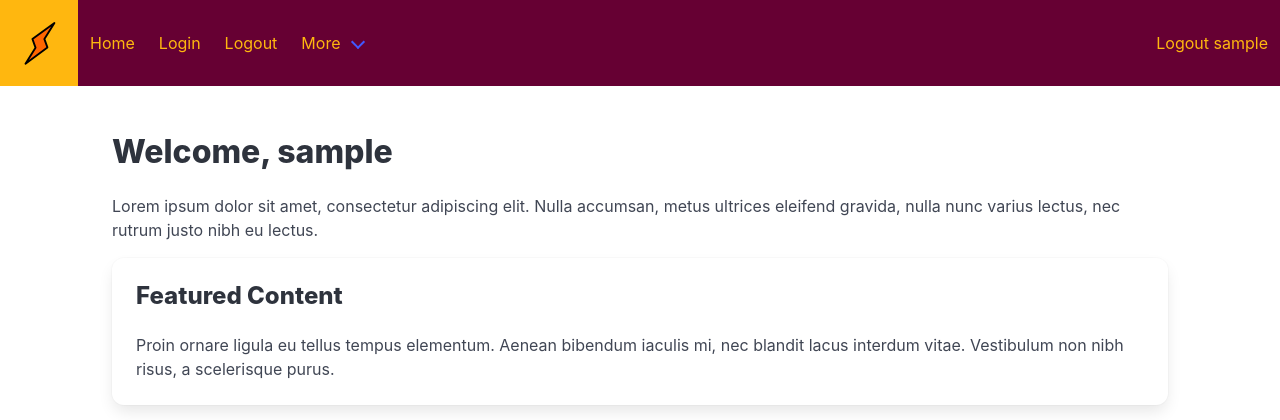
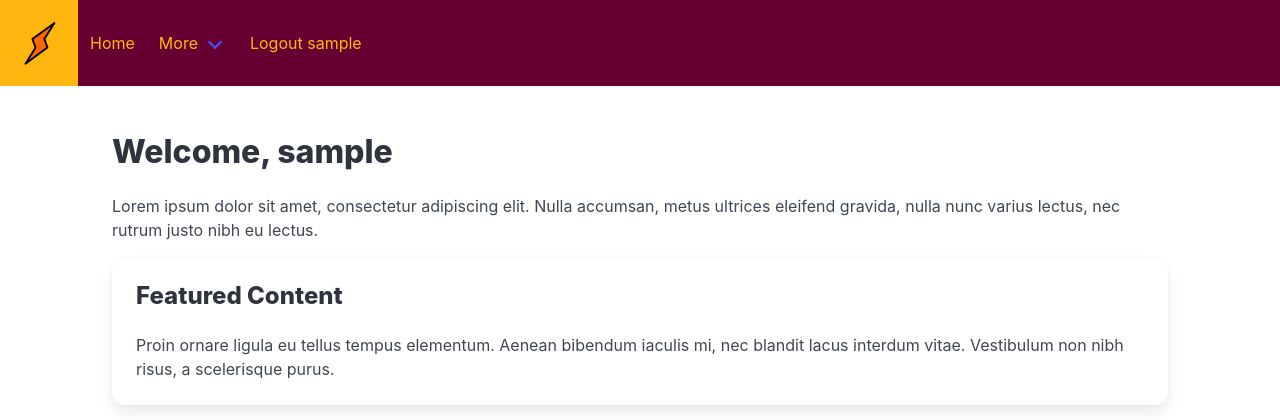
Before and after one commit to vanceb/bowls_club, a Flask app: page / in a window 1280 px wide. Shown: the top 420 px of the page. Run offline with Flask 3, Linux system fonts and the light colour scheme; the visitor is signed in with stand-in values (Sample User, id 1).

Commit message:
Moved menu structure to the config.py and placed the login/logout link to the menu rather than being on the RHS of the navbar

```diff
--- a/app/routes.py
+++ b/app/routes.py
@@ -7,26 +7,12 @@ import sqlalchemy as sa
 from app import db
 from app.models import Member
 
-menu_items = [
-    {'name': 'Home', 'link': 'index'},
-    {'name': 'Login', 'link': 'login'},
-    {'name': 'Logout', 'link': 'logout'},
-    {'name': 'More', 'link': 'index', 'submenu': [{'name': 'Subitem 1', 'link': 'index'},
-                                                    {'name': 'Subitem 2', 'link': 'index'},
-                                                    {'name': 'Subitem 3', 'link': 'index'},
-                                                    {'name': 'Subitem 4', 'link': 'index'},
-                                                    {'name': 'Subitem 5', 'link': 'index'}]},
-
-
-
-]
-
 
 @app.route("/")
 @app.route("/index")
 @login_required
 def index():
-    return render_template('index.html', title='Home', menu_items=menu_items)
+    return render_template('index.html', title='Home', menu_items=app.config['MENU_ITEMS'])
 
 
 
--- a/app/templates/partials/navbar.html
+++ b/app/templates/partials/navbar.html
@@ -39,16 +39,19 @@
         </a>
   {% endif %}
 {% endfor %}
+
+<!-- Add a Login / Logout item to the end of the menu -->
+{% if current_user.is_anonymous %}
+        <a class="navbar-item" href="{{ url_for('login') }}">Login</a>
+{% else %}
+        <a class="navbar-item" href="{{ url_for('logout') }}">Logout {{ current_user.username }}</a>
+{% endif %}
     </div>
   </div>
 
   <!-- navbar-end sits to the right -->
   <div class="navbar-end">
-        {% if current_user.is_anonymous %}
-        <a class="navbar-item" href="{{ url_for('login') }}">Login</a>
-        {% else %}
-        <a class="navbar-item" href="{{ url_for('logout') }}">Logout {{ current_user.username }}</a>
-        {% endif %}
+
   </div>
 </nav>
 
```
Also changed, not shown: config.py (+10 -0 lines).
